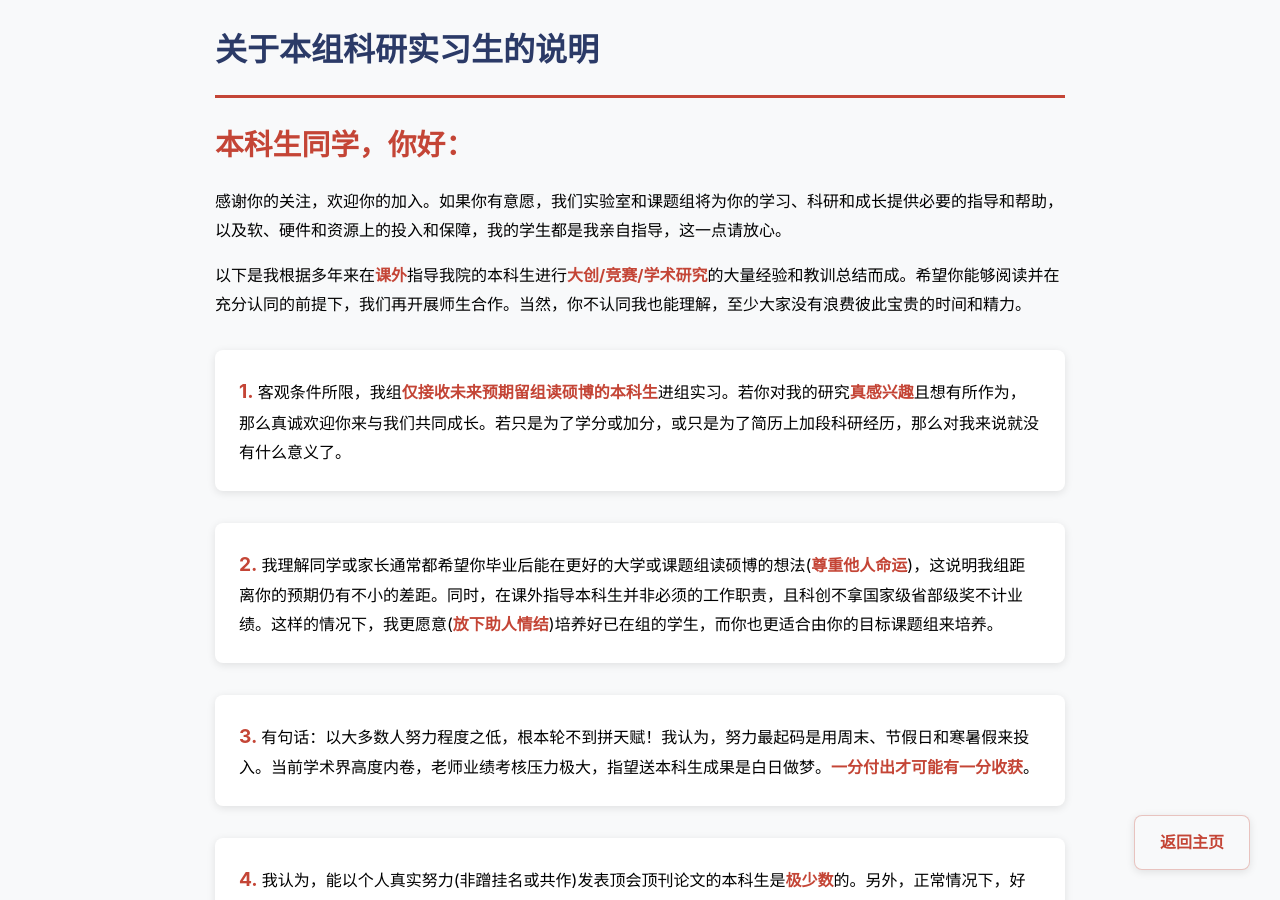
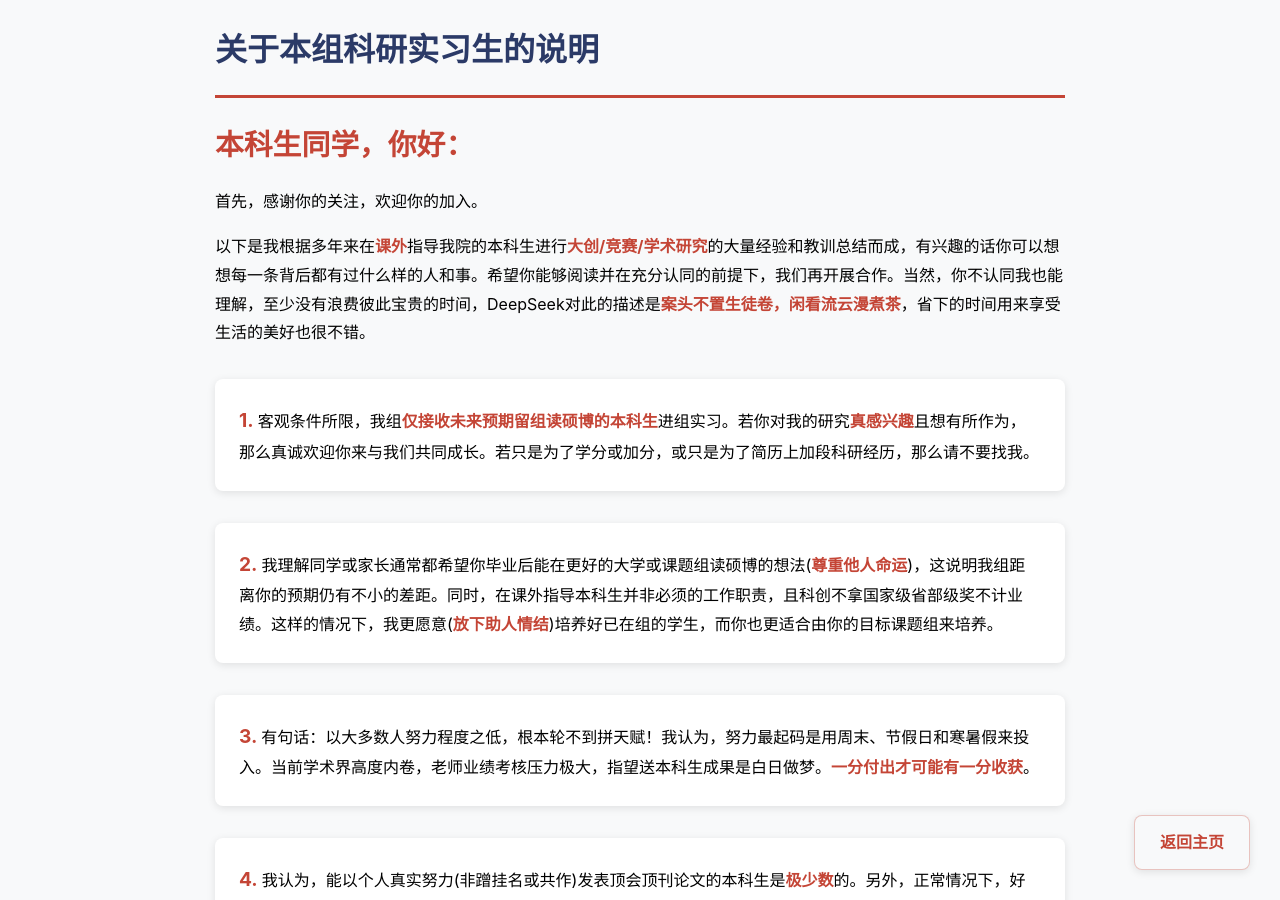
Before and after one commit to fangvv/Homepage, a Jekyll site: the page faq.html, which Jekyll copies as it is, in a window 1280 px wide and 900 px high. Built offline with Jekyll 4.4.1, drawn with Linux system fonts in a browser that asks for light colours; comment, search, counter and statistics services are not loaded.

Commit message:
update faq

```diff
--- a/faq.html
+++ b/faq.html
@@ -71,11 +71,11 @@
 
     <p><span class="greeting">本科生同学，你好：</span>
 
-    感谢你的关注，欢迎你的加入。如果你有意愿，我们实验室和课题组将为你的学习、科研和成长提供必要的指导和帮助，以及软、硬件和资源上的投入和保障，我的学生都是我亲自指导，这一点请放心。</p>
-   <p>以下是我根据多年来在<strong>课外</strong>指导我院的本科生进行<strong>大创/竞赛/学术研究</strong>的大量经验和教训总结而成。希望你能够阅读并在充分认同的前提下，我们再开展师生合作。当然，你不认同我也能理解，至少大家没有浪费彼此宝贵的时间和精力。</p>
+    首先，感谢你的关注，欢迎你的加入。</p>
+   <p>以下是我根据多年来在<strong>课外</strong>指导我院的本科生进行<strong>大创/竞赛/学术研究</strong>的大量经验和教训总结而成，有兴趣的话你可以想想每一条背后都有过什么样的人和事。希望你能够阅读并在充分认同的前提下，我们再开展合作。当然，你不认同我也能理解，至少没有浪费彼此宝贵的时间，DeepSeek对此的描述是<strong>案头不置生徒卷，闲看流云漫煮茶</strong>，省下的时间用来享受生活的美好也很不错。</p>
 
     <ol>
-        <li>客观条件所限，我组<strong>仅接收未来预期留组读硕博的本科生</strong>进组实习。若你对我的研究<strong>真感兴趣</strong>且想有所作为，那么真诚欢迎你来与我们共同成长。若只是为了学分或加分，或只是为了简历上加段科研经历，那么对我来说就没有什么意义了。</li>
+        <li>客观条件所限，我组<strong>仅接收未来预期留组读硕博的本科生</strong>进组实习。若你对我的研究<strong>真感兴趣</strong>且想有所作为，那么真诚欢迎你来与我们共同成长。若只是为了学分或加分，或只是为了简历上加段科研经历，那么请不要找我。</li>
 
 <li>我理解同学或家长通常都希望你毕业后能在更好的大学或课题组读硕博的想法(<strong>尊重他人命运</strong>)，这说明我组距离你的预期仍有不小的差距。同时，在课外指导本科生并非必须的工作职责，且科创不拿国家级省部级奖不计业绩。这样的情况下，我更愿意(<strong>放下助人情结</strong>)培养好已在组的学生，而你也更适合由你的目标课题组来培养。</li>
 
@@ -86,6 +86,8 @@
 <li>为避免耽误学生前程，除了我组内的学生或其他同事课题组内的学生(必须导师知情且愿意)以外，我尽量避免给不熟悉的学生出具或签署各类推荐信，即便你选修过我的课程并取得高分，建议请其他知名学者推荐。</li>
 
 <li>特别说明：近年来，本科生的风气愈发浮躁，精致利己和不择手段获得或夸大成绩成果，或是指责老师把本科生当免费劳动力PUSH的言论，屡见网络。我们是个为人正直、做事踏实的小团队，不想费心和这类人打交道。</li>
+
+
 
     </ol>
 
```
